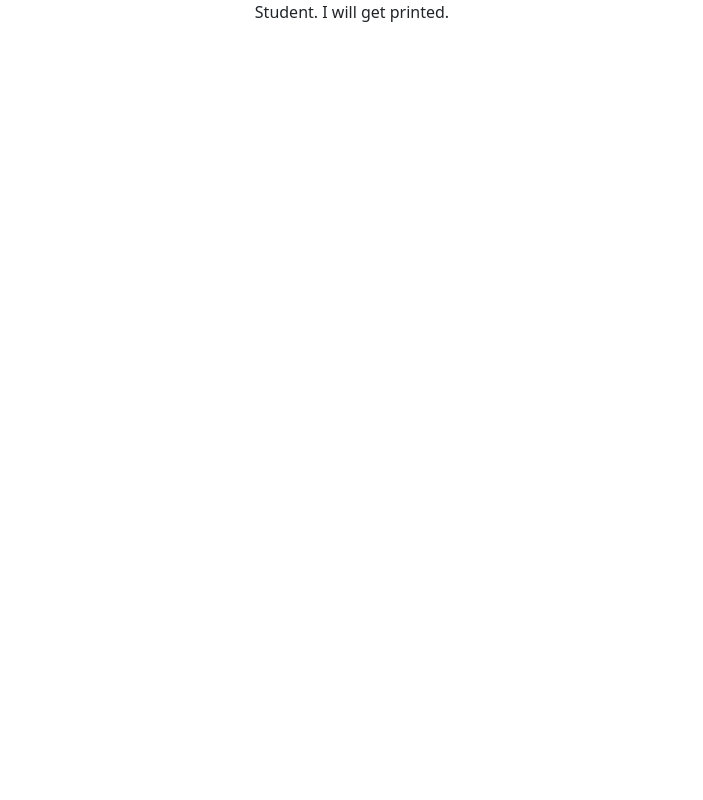
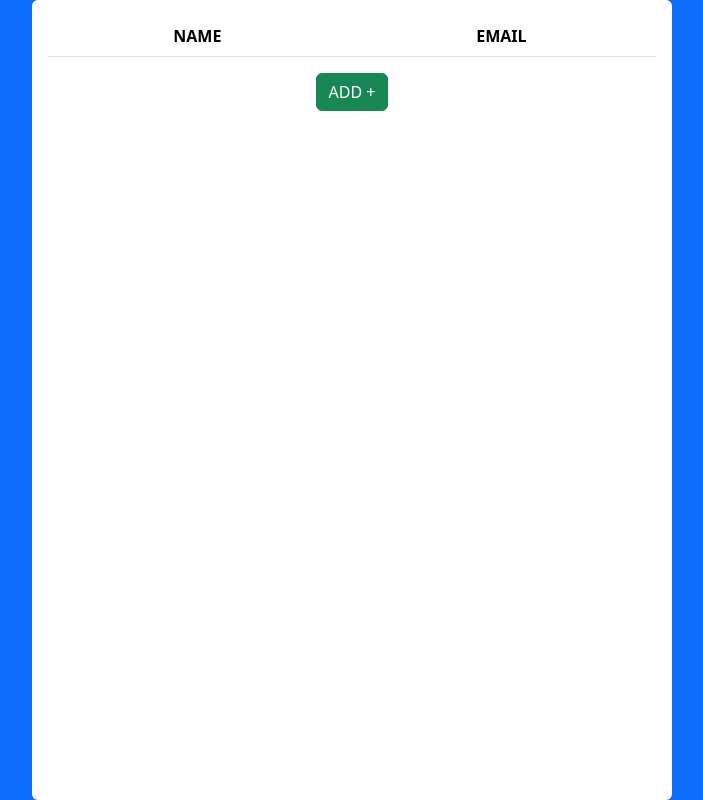
Before and after one commit to ELIJAH-3/CRUD_FRONTEND, a React (Create React App) app in the folder frontend/: page / in a window 1280 px wide. Shown: the whole page, without its empty margins (288-991 px from the left). Built offline with nearby package versions, Linux system fonts and the light colour scheme.

Commit message:
builds skeleton and fixes small nuance

```diff
--- a/frontend/src/App.js
+++ b/frontend/src/App.js
@@ -1,4 +1,3 @@
-import logo from './logo.svg';
 import './App.css';
 import 'bootstrap/dist/css/bootstrap.min.css'
 import { BrowserRouter, Routes, Route } from 'react-router-dom'
--- a/frontend/src/Student.js
+++ b/frontend/src/Student.js
@@ -1,9 +1,32 @@
-import React from 'react'
+import React, { useEffect } from 'react'
+import axios from 'axios'
 
-function student() {
+function Student() {
+
+    useEffect(() => {
+        axios.get('http://localhost:8081/')
+            .then(res => console.log(res))
+            .catch(err => console.log(err));
+    }, [])
+
     return (
-        <div>Student. I will get printed.</div>
+        <div className='d-flex vh-100 bg-primary justify-content-center align-item-center p-200'>
+            <div className='w-50 bg-white rounded p-3'>
+                <table className='table'>
+                    <thead>
+                        <tr>
+                            <th>NAME</th>
+                            <th>EMAIL</th>
+                        </tr>
+                    </thead>
+
+                    <tbody>
+                    </tbody>
+                </table>
+                <button className='btn btn-success'>ADD +</button>
+            </div>
+        </div>
     )
 }
 
-export default student
+export default Student
```
Also changed, not shown: 1 other file (tests, documents, lock files or other folders).
